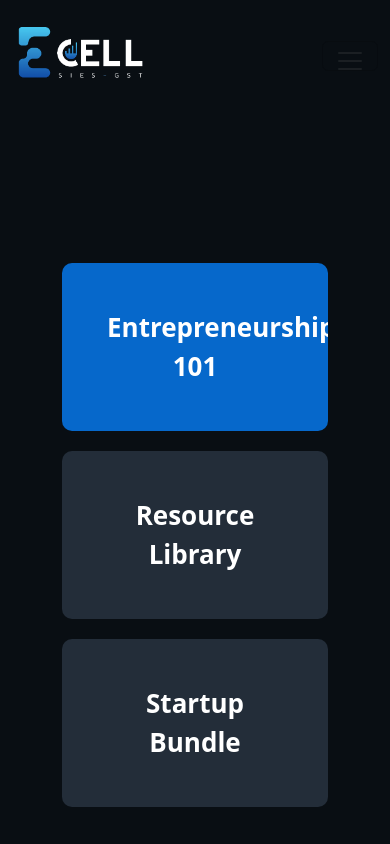
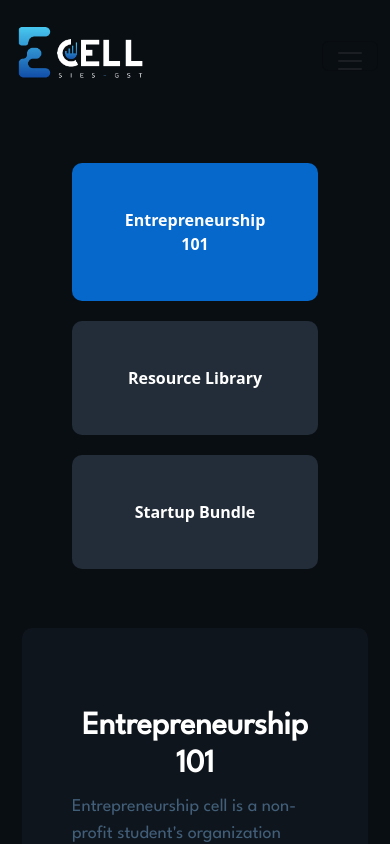
Before and after one commit to EDCSIESGST/E-CELL, a React (Create React App) app: page /Community in a window 390 px wide. Shown: the top 844 px of the page. Built offline with nearby package versions, Linux system fonts and the light colour scheme.

Commit message:
Some changes

```diff
--- a/src/Components/footer.css
+++ b/src/Components/footer.css
@@ -8,6 +8,7 @@
     flex-direction:row;
     gap: 30%;
     margin-bottom: 50px;
+    margin-top: 30px;
  }
  .Leftfooter{
     width: 50%;
@@ -21,8 +22,10 @@
     width: 50%;
     text-align: right;
  }
+
  .RightFooter iframe {
    border-radius: var(--borderRadius);
+
  }
  .footer p{
     font-size: 16px;
@@ -45,7 +48,7 @@
            margin-bottom: 20px;
            padding: 0%;
            width: 80%;
-           padding-top: 10%;
+
          }
 
 
@@ -58,6 +61,7 @@
 
 
          }
+
          .footer img{
             height: 100px;
          }
--- a/src/Pages/Community/Community.js
+++ b/src/Pages/Community/Community.js
@@ -13,6 +13,7 @@
         <div className="container">
 
           <CommunityInfo></CommunityInfo>
+
           <CommunityPerks></CommunityPerks>
 
         </div>
--- a/src/Pages/Community/community.css
+++ b/src/Pages/Community/community.css
@@ -1,6 +1,6 @@
 .react-tabs {
     display: flex;
-    margin: 100px 0px;
+    margin: 30px 0px;
 }
 .ComInfo {
     padding: 80px 50px;
@@ -29,7 +29,7 @@
     padding: 45px;
     border-radius: var(--borderRadius);
     border: none;
-    font-size: 26px;
+    font-size: 30px;
     transition: 0.3s all !important;
     cursor: pointer;
     overflow: hidden !important;
@@ -66,8 +66,9 @@
     margin: 100px 0px 80px;
 }
 .PerksNFeatures h5 {
-    margin-bottom: 50px;
+ margin-bottom: 50px;
     font-weight: 600;
+    text-align: center;
 }
 .PerksCards {
     display: grid;
@@ -94,7 +95,7 @@
 
 
 
-@media (max-width: 786px) {
+@media (max-width: 1200px) {
 
     .PerksCards {
         grid-template-columns: 1fr !important;
@@ -104,6 +105,7 @@
     }
     .react-tabs {
         flex-direction: column-reverse !important;
+        margin: 10px;
     }
     .ComTabs , .ComInfo {
         width: 100% !important;
@@ -111,4 +113,35 @@
     .react-tabs__tab--selected {
         transform: translate(0px);
     }
+    .react-tabs{
+        margin-top: 0px;
+    }
+    .PerksCards p {
+        text-align: center;
+
+    }
+    .PerksNFeatures h5 {
+        margin-bottom: 20px;
+           font-weight: 600;
+           text-align: center;
+       }
+       .react-tabs__tab-list li {
+        background: #232D39;
+        color: #fff;
+        font-weight: 800;
+        padding: 45px;
+        border-radius: var(--borderRadius);
+        border: none;
+        font-size: 16px;
+        transition: 0.3s all !important;
+        cursor: pointer;
+        overflow: hidden !important;
+    }
+    .ComInfo h2{
+        text-align: center;
+    }
+    .ComInfo p{
+        font-size: 18px;
+    }
+
 }
--- a/src/Pages/Reports/Reports.css
+++ b/src/Pages/Reports/Reports.css
@@ -36,7 +36,10 @@
     text-align: center;
     background-color: var(--containerColor); /* Center align the content within the section */
   }
-
+#Reports iframe{
+  height: 400px;
+  width: 30%;
+}
   /* Additional CSS styles for better appearance */
   #Reports h2 {
     margin: 20px 0; /* Add some spacing between the headings */
@@ -46,3 +49,10 @@
     display: block; /* Ensure the iframe is centered as well */
     margin: 0 auto; /* Center the iframe horizontally */
   }
+@media  (max-width:992px){
+  #Reports iframe{
+    height: 150px;
+    width:70%;
+
+}
+}
--- a/src/Pages/Reports/Reports.js
+++ b/src/Pages/Reports/Reports.js
@@ -8,7 +8,7 @@
       <div>
 
 <h2>E-CELL 2017-2018</h2>
-<iframe src="https://docs.google.com/viewer?url=http://www.pdf995.com/samples/pdf.pdf&embedded=true" frameborder="0" height="500px" width="50%"></iframe>
+<iframe src="https://docs.google.com/viewer?url=http://www.pdf995.com/samples/pdf.pdf&embedded=true" frameborder="0"  ></iframe>
   </div>
   <div>
 <h2>E-CELL 2017-2018</h2>
```
